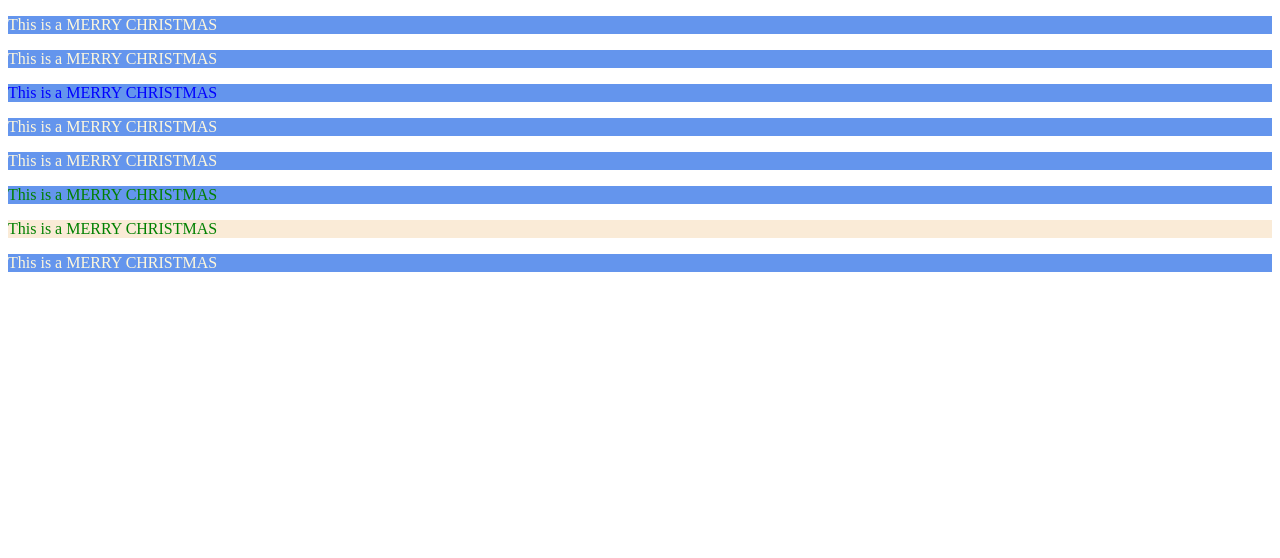
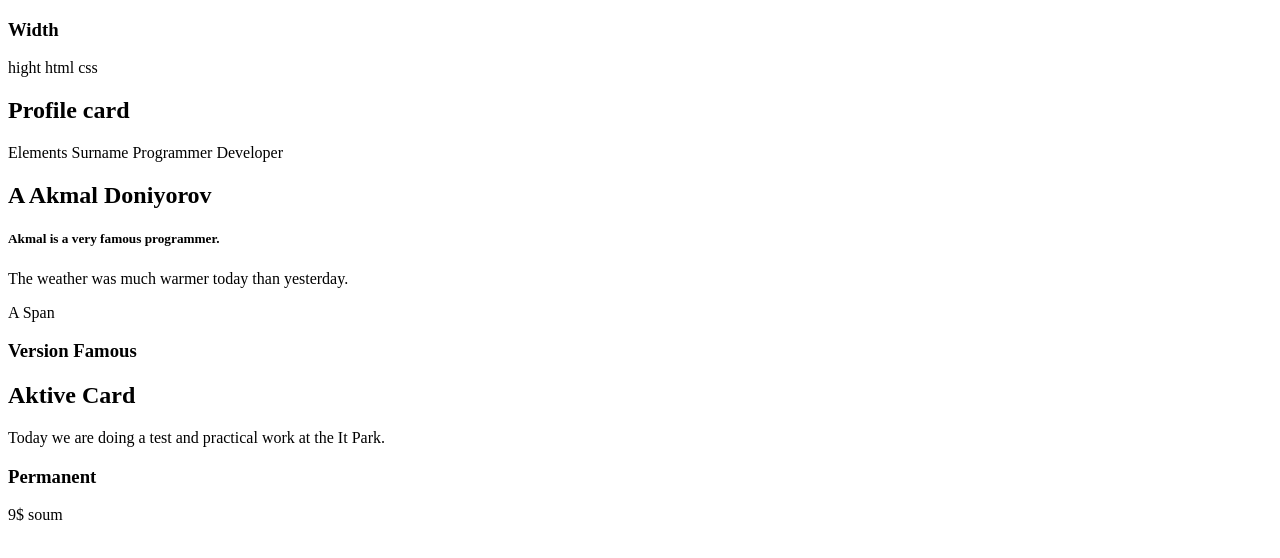
Before and after one commit to princess-2012/IT-Park, a plain HTML site: page index.html in a window 1280 px wide. Drawn offline with Linux system fonts and the light colour scheme.

Commit message:
Add files via upload

```diff
--- a/index.html
+++ b/index.html
@@ -3,36 +3,42 @@
 <head>
     <meta charset="UTF-8">
     <meta name="viewport" content="width=device-width, initial-scale=1.0">
-    <title>Classes and Ids</title>
-    <style>
-          p{
-            background-color: cornflowerblue;
-            color: cornsilk;
-        }
-        #blueparagraf{
-            color: blue;
-        }
-        .greenelement{
-            color: green;
-        }
-        .greybackgrou{
-           background-color: antiquewhite;
-        }
-    </style>
-
+    <title>Document</title>
 </head>
 <body>
-    <p>This is a MERRY CHRISTMAS</p>
-     <p>This is a MERRY CHRISTMAS</p>
-      <p id="blueparagraf" class="greenelement">This is a MERRY CHRISTMAS</p>
-       <p>This is a MERRY CHRISTMAS</p>
-        <p>This is a MERRY CHRISTMAS</p>
-         <p class="greenelement">This is a MERRY CHRISTMAS</p>
-          <p class="greenelement greybackgrou">This is a MERRY CHRISTMAS</p>
-           <p>This is a MERRY CHRISTMAS</p>
+  <header>
+    <div class="name">
+   <h3 class="width">Width</h3>
+   <p class="hight">hight <span class="html">html</span> <span class="css">css</span></p>
+   </div>
+  </header>
+  <main>
+  <section>
+    <h2 class="card">Profile card</h2>
+    <p class="elements">Elements <span class="surname">Surname</span> <span class="programmer">Programmer</span> <span class="developer">Developer</span></p>
+    <div class="continer">
+      <h2 class="a">A <span classs="ism">Akmal Doniyorov</span></h2>
+      <h5 class="famous">Akmal is a very famous programmer.</h5>
+      <p class="day">The weather was much warmer today than yesterday.</p>
+      <span class="brain">A <span class="span">Span</span> <span class=""></span></span>
+      <h3 class="version">Version <span class="new">Famous</span></h3>
+    </div>
+    <div class="small">
+      <h2 class="aktive">Aktive Card</h2>
+      <p class="work">Today we are doing a test and practical work at the It Park.</p>
+    </div>
+    <div class="main">
+        <span class="inline">
+            <h3 class="permanet">Permanent</h3>
+            <span class="dolor">9$ soum</span>
+            <p></p>
+        </span>
+    </div>
+  </section>
+  </main>
+  <footer>
 
-
-
+  </footer>
 
 </body>
 </html>
--- a/style.css
+++ b/style.css
@@ -1,6 +1,20 @@
-body{
-    background-color:yellow ;
+* {
+    margin: 0;
+    padding: 0 30px;
+    box-sizing: border-box;
 }
-div{
-    color:
+body {
+    background-color: whitesmoke;
 }
+.chen {
+    color: green;
+}
+.ross {
+    color: orange;
+}
+.contine {
+    color: white;
+    border: 4px solid rgb(9, 9, 124);
+    width: 200px;
+    background-color: rgb(125, 125, 247);
+}
```
Also changed, not shown: 1 other file.
